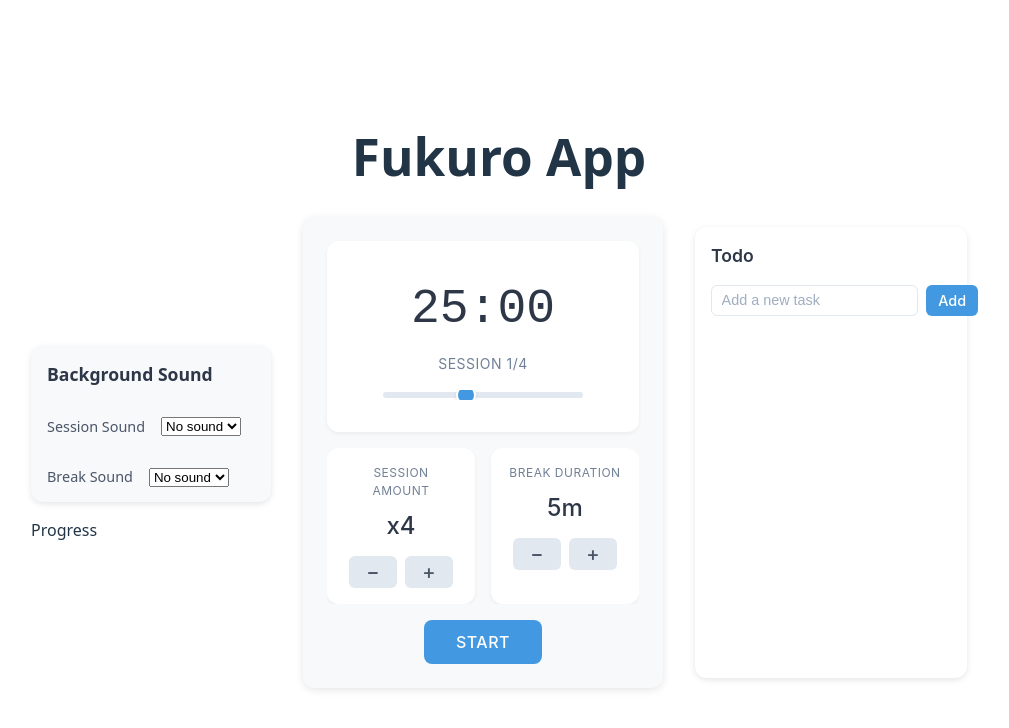
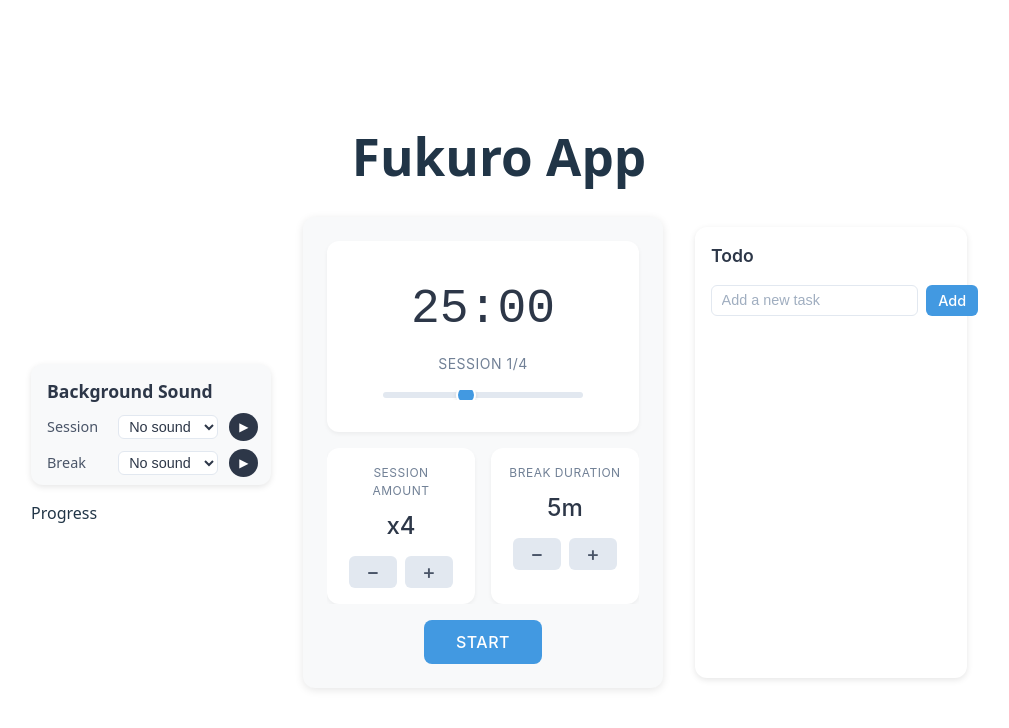
Before and after one commit to berkecyln/Fukuro-Pomodoro-Web, a React (Vite) app: page / in a window 1280 px wide. Shown: the top 728 px of the page, without its empty margins (141-1150 px from the left). Built offline with nearby package versions, Linux system fonts and the light colour scheme.

Commit message:
Sound player UI update

```diff
--- a/src/components/SoundPlayer/SoundPlayer.css
+++ b/src/components/SoundPlayer/SoundPlayer.css
@@ -9,19 +9,54 @@
   max-width: 100%;
 }
 
-.sound-controls {
-  display: flex;
-  align-items: center;
-  gap: 1rem;
-}
-
 .sound-header {
   font-size: 1.1rem;
   font-weight: 600;
   color: #2d3748;
+  margin-bottom: 0.5rem;
+}
+
+.sound-controls {
+  display: grid;
+  grid-template-columns: 60px 100px 32px; /* label | select | button */
+  align-items: center;
+  column-gap: 0.7rem;
+  margin-bottom: 0.5rem;
 }
 
 .sound-label {
   font-size: 0.9rem;
+  font-weight: 500;
   color: #4a5568;
+  margin: 0; /* remove default spacing */
 }
+
+.sound-select {
+  border: 1px solid #e2e8f0;
+  border-radius: 6px;
+  font-size: 0.9rem;
+  font-weight: 500;
+  color: #2d3748;
+  background: #fff;
+  padding: 2px 6px;
+  min-width: 0; /* allow shrink inside grid */
+}
+
+.demo-button {
+  width: 28px;
+  height: 28px;
+  border-radius: 50%;
+  border: none;
+  background: #2d3748;
+  color: #fff;
+  font-size: 12px;
+  display: flex;
+  align-items: center;
+  justify-content: center;
+  cursor: pointer;
+  transition: background 0.2s ease;
+}
+
+.demo-button:hover {
+  background: #4a5568;
+}
--- a/src/components/SoundPlayer/SoundPlayer.jsx
+++ b/src/components/SoundPlayer/SoundPlayer.jsx
@@ -5,19 +5,21 @@ export default function SoundPlayer() {
     <div className="sound-player">
       <h2 className="sound-header">Background Sound</h2>
       <div className="sound-controls">
-        <p className="sound-label">Session Sound</p>
-        <select>
+        <p className="sound-label">Session</p>
+        <select className="sound-select">
           <option value="none">No sound</option>
           <option value="rain">Rain</option>
           <option value="fire">Crackling</option>
         </select>
+        <button className="demo-button">▶</button>
       </div>
       <div className="sound-controls">
-        <p className="sound-label">Break Sound</p>
-        <select>
+        <p className="sound-label">Break</p>
+        <select className="sound-select">
           <option value="none">No sound</option>
           <option value="piano">Piano</option>
         </select>
+        <button className="demo-button">▶</button>
       </div>
     </div>
   );
```
